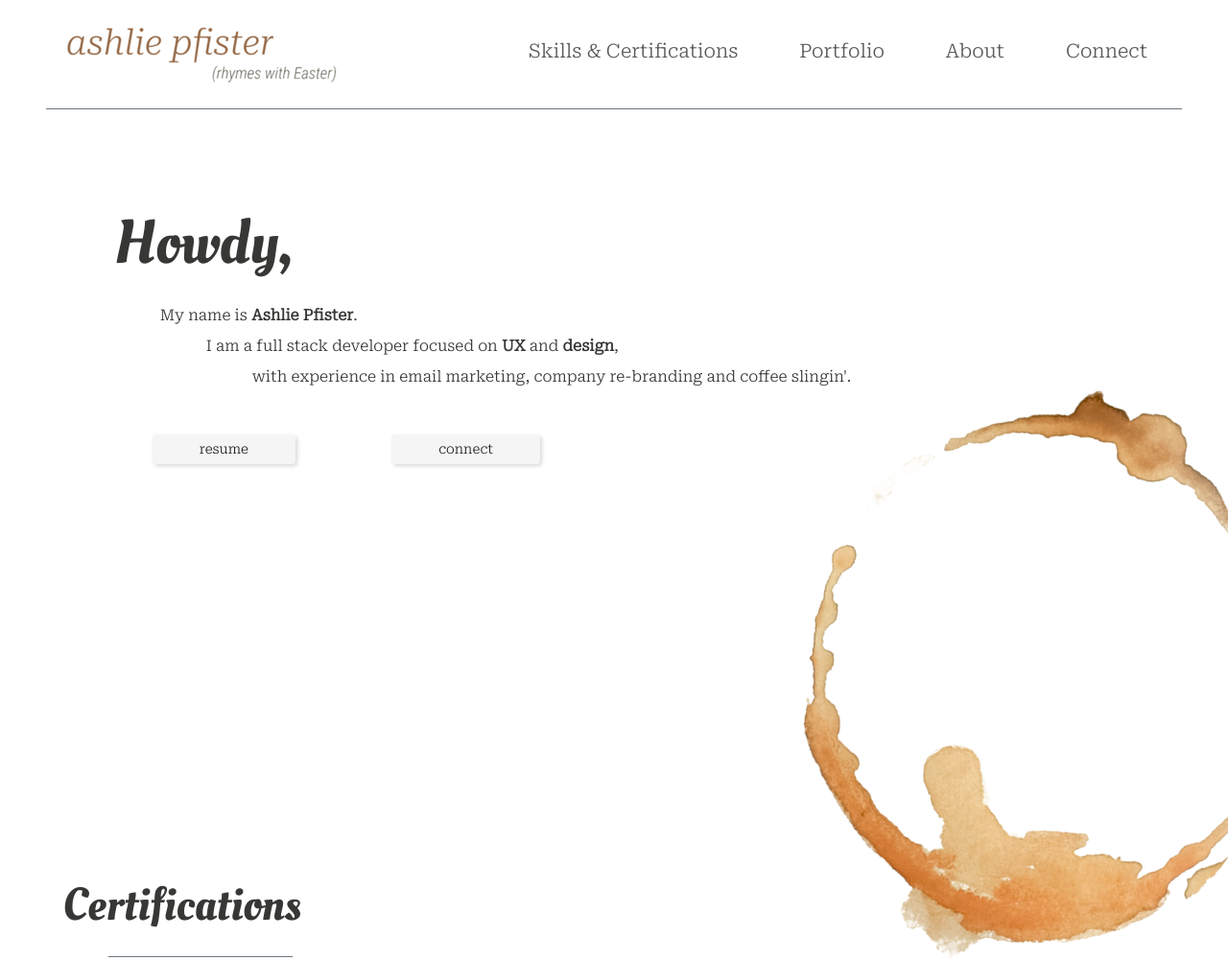
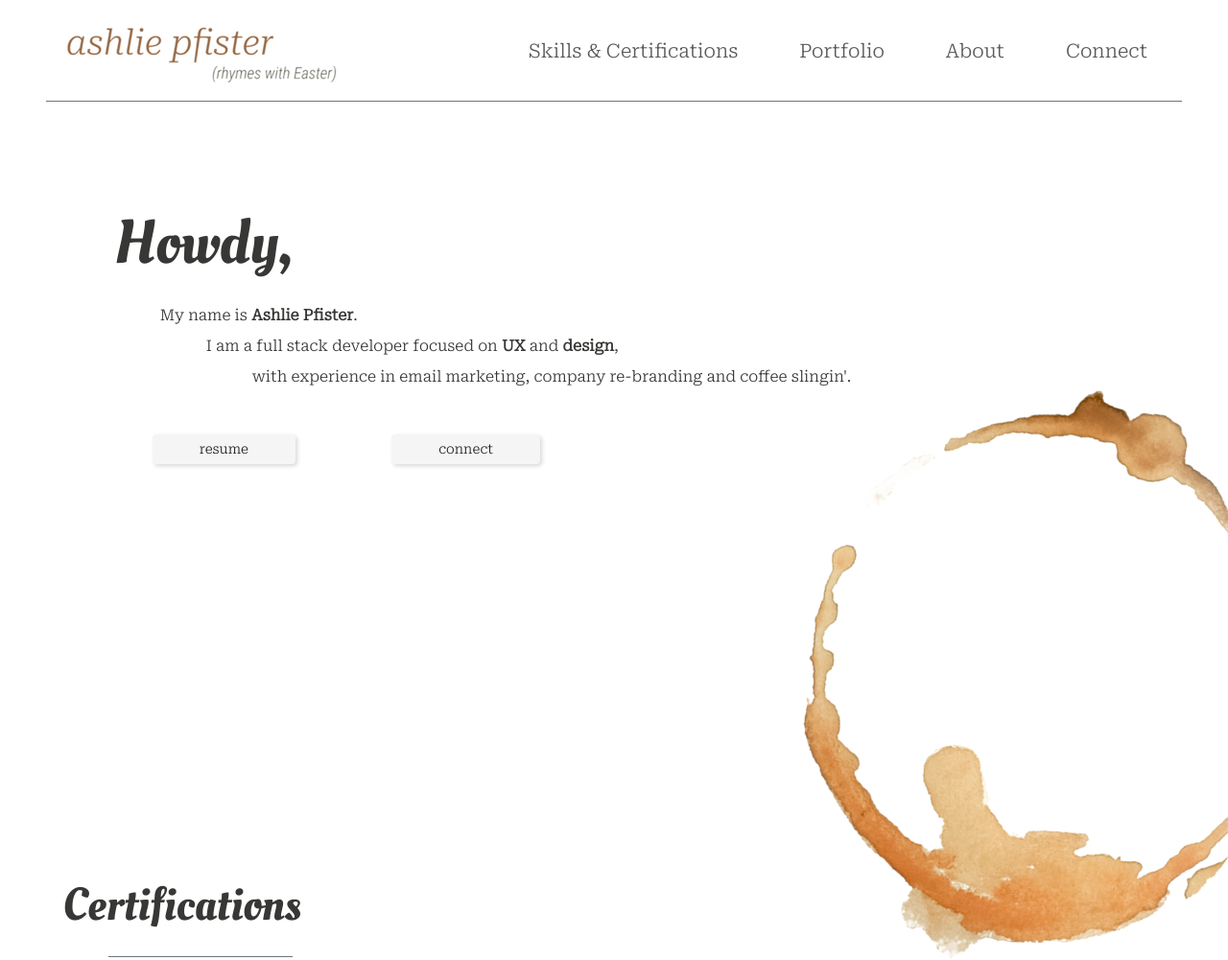
Before and after one commit to AshliePfister/portfolio, a plain HTML site: page index.html in a window 1280 px wide. Shown: the top 1001 px of the page at 96% size. Drawn offline with Linux system fonts and the light colour scheme.

Commit message:
navbar update

```diff
--- a/index.html
+++ b/index.html
@@ -20,9 +20,9 @@
 
 <body>
     <!-- top nav -->
-    <div class="container mb-5">
-        <nav class="navbar fixed-top navbar-expand-lg navbar-light border-bottom border-secondary mx-5">
-            <div class="container-fluid">
+    <div class="container main-nav">
+            <nav class="navbar fixed-top navbar-expand-lg navbar-light pb-0">
+                <div class="container-fluid border-bottom border-secondary mx-5">
                     <!-- nav icon -->
                     <a class="navbar-brand h-25 col-8 col-sm-6 col-md-5 col-lg-4" href="#home">
                         <img class="img-fluid" src="img/styling/pfister.png" alt="Ashlie Pfister, rhymes with Easter">
```
Lines whose indentation alone changed are shown as unchanged.
